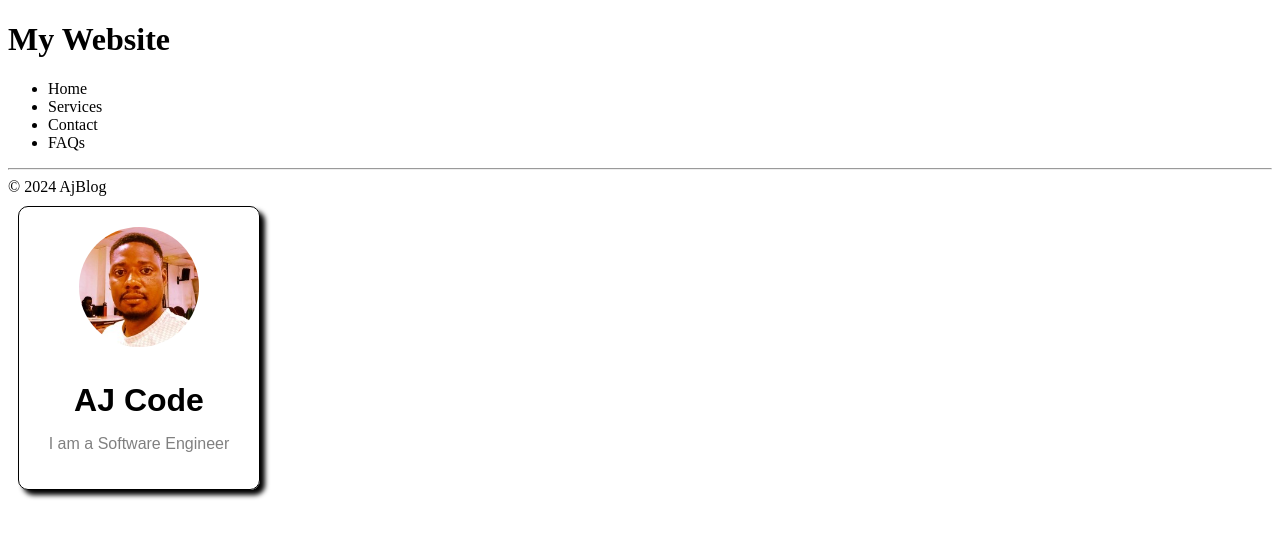
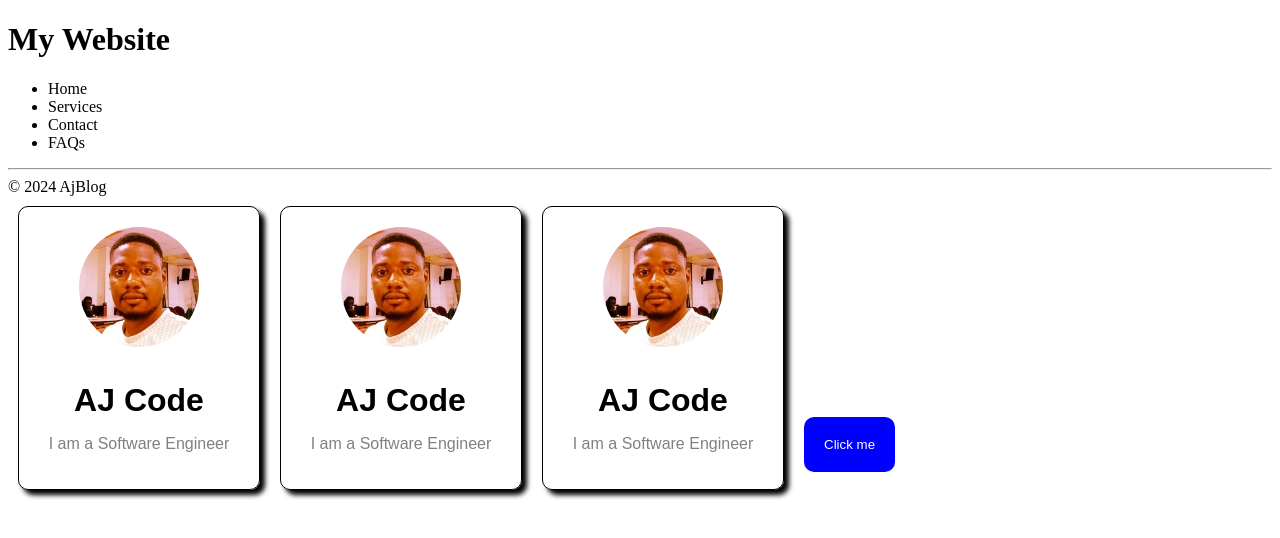
Before and after one commit to Jesemeil/JavaScriptProjects, a React (Vite) app in the folder my-react-app/: page / in a window 1280 px wide. Shown: the top 538 px of the page. Built offline with nearby package versions, Linux system fonts and the light colour scheme.

Commit message:
Added Button.jsx

```diff
--- a/my-react-app/src/App.jsx
+++ b/my-react-app/src/App.jsx
@@ -1,6 +1,7 @@
 import Header from "./Header";
 import Footer from "./Footer";
 import Card from "./Card";
+import Button from "./Button";
 
 function App() {
   return (
@@ -8,6 +9,9 @@ function App() {
       <Header />
       <Footer />
       <Card />
+      <Card />
+      <Card />
+      <Button />
     </>
   );
 }
--- /dev/null
+++ b/my-react-app/src/Button.jsx
@@ -0,0 +1,4 @@
+function Button() {
+  return <button>Click me</button>;
+}
+export default Button;
--- a/my-react-app/src/index.css
+++ b/my-react-app/src/index.css
@@ -26,3 +26,21 @@
   font-family: Arial, sans-serif;
   color: gray;
 }
+
+button {
+  background-color: blue;
+  padding: 20px;
+  margin: 10px;
+  cursor: pointer;
+  border: none;
+  border-radius: 10px;
+  color: white;
+}
+
+button:active {
+  opacity: 1; /* Opacity set to 0.3 when button is clicked */
+}
+
+button:hover {
+  opacity: 0.1; /* Opacity set to 1 when mouse hovers over the button */
+}
```
